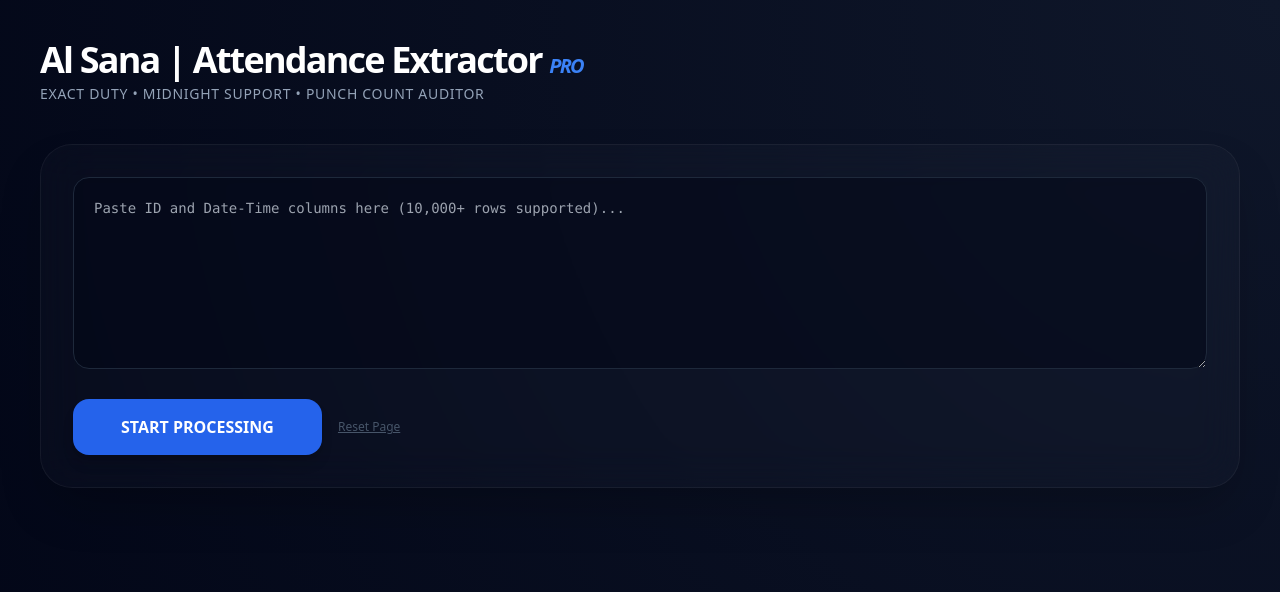
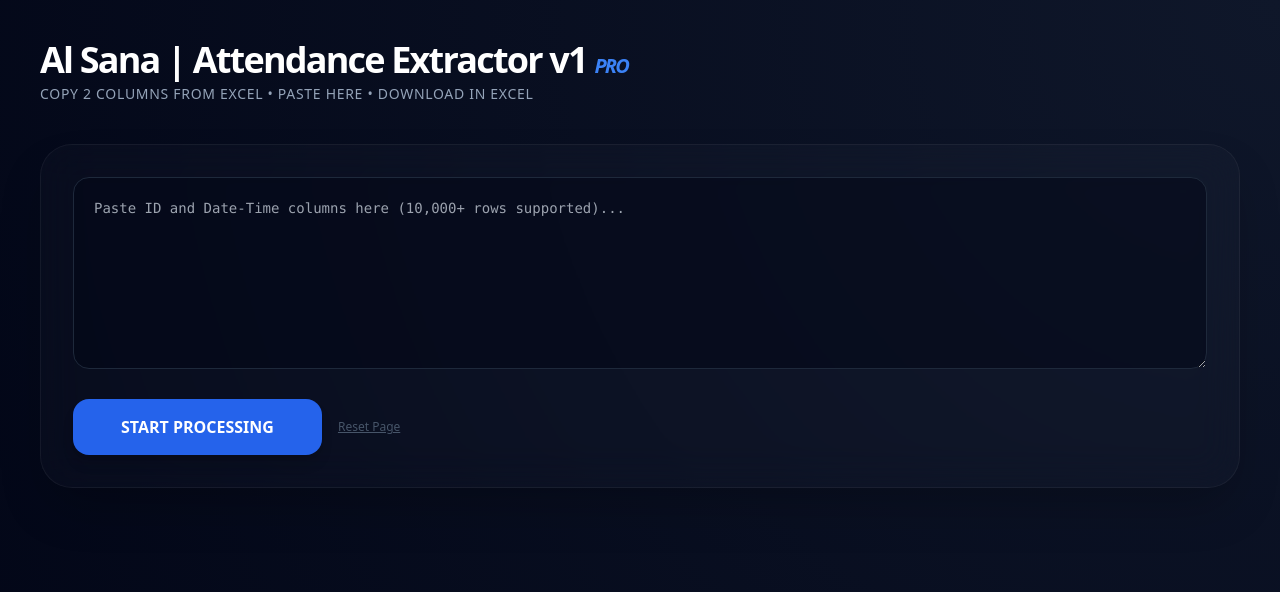
Before and after one commit to pankajoffice5-ctrl/sana_atten, a plain HTML site: page index.html in a window 1280 px wide. Drawn offline with nearby package versions, Linux system fonts and the light colour scheme.

Commit message:
Update index.html

```diff
--- a/index.html
+++ b/index.html
@@ -29,8 +29,8 @@
     <div class="max-w-7xl mx-auto">
         <div class="flex flex-col md:flex-row justify-between items-center mb-10 gap-6">
             <div>
-                <h1 class="text-4xl font-black text-white tracking-tighter">Al Sana | Attendance Extractor <span class="text-blue-500 italic text-xl">PRO</span></h1>
-                <p class="text-slate-400 text-sm mt-1 uppercase tracking-wider">Exact Duty • Midnight Support • Punch Count Auditor</p>
+                <h1 class="text-4xl font-black text-white tracking-tighter">Al Sana | Attendance Extractor v1 <span class="text-blue-500 italic text-xl">PRO</span></h1>
+                <p class="text-slate-400 text-sm mt-1 uppercase tracking-wider">Copy 2 columns from excel • Paste here • Download in Excel</p>
             </div>
             <button onclick="exportToExcel()" id="dlBtn" class="hidden bg-emerald-600 hover:bg-emerald-500 text-white font-bold py-3.5 px-8 rounded-2xl transition-all shadow-xl flex items-center gap-3 active:scale-95">
                 <svg class="w-5 h-5" fill="none" stroke="currentColor" viewBox="0 0 24 24"><path d="M4 16v1a2 2 0 002 2h12a2 2 0 002-2v-1m-4-4l-4 4m0 0l-4-4m4 4V4" stroke-width="2" stroke-linecap="round" stroke-linejoin="round"></path></svg>
```
